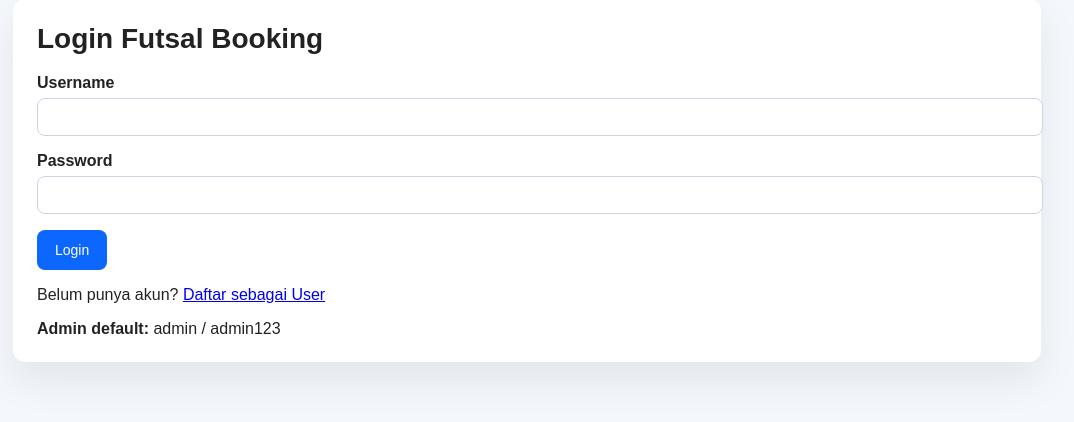
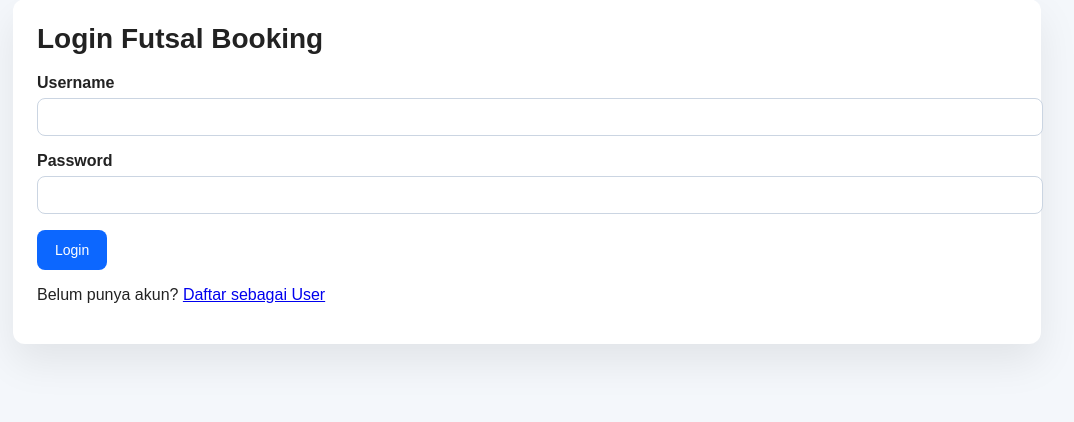
Before and after one commit to danilnil1310-dot/TIB, a PHP site: page /futsal/ in a window 1280 px wide. Shown: the part 33-455 px from the top of the page, without its empty margins (113-1187 px from the left). Run offline with PHP 8.4, Linux system fonts and the light colour scheme.

Commit message:
web & tampilan

```diff
--- a/index.php
+++ b/index.php
@@ -28,7 +28,7 @@ if (!empty($_SESSION['user'])) {
     </form>
     <p>Belum punya akun? <a href="register.php">Daftar sebagai User</a></p>
     <div class="note">
-        <strong>Admin default:</strong> admin / admin123
+        <strong></strong>
     </div>
 </div>
 </body>
```
Also changed, not shown: ss apk/ss.png (added), ss apk/ss2.png (added), ss apk/ss3.png (added).
